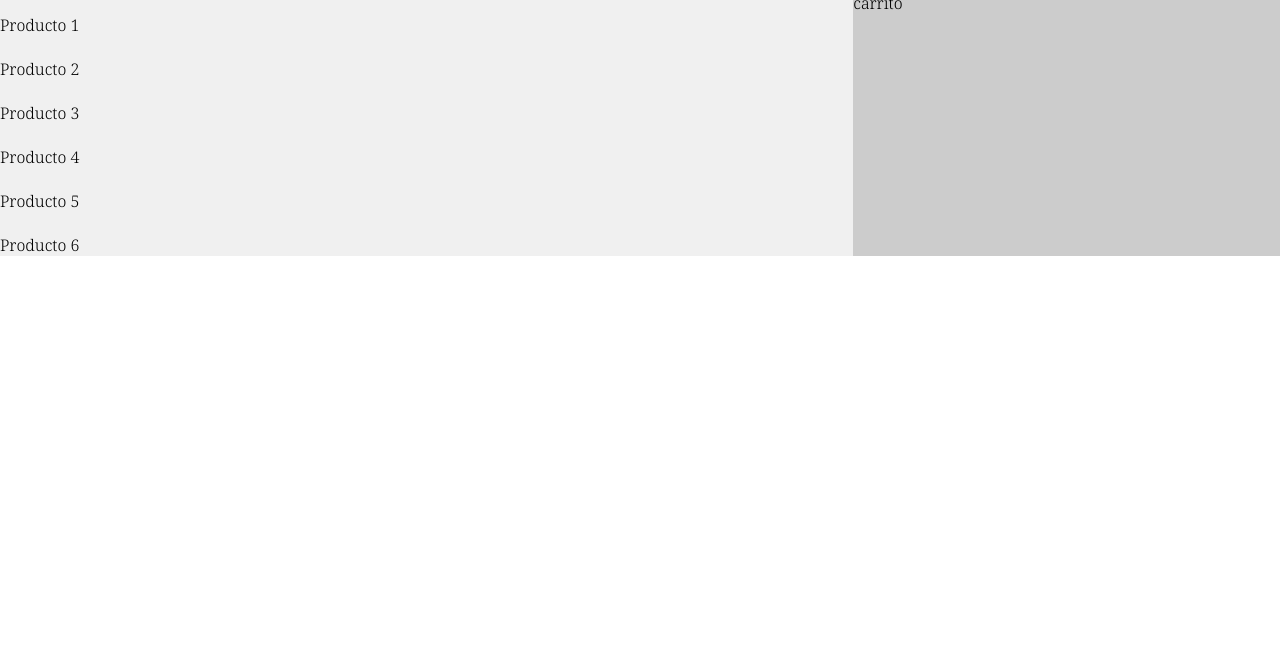
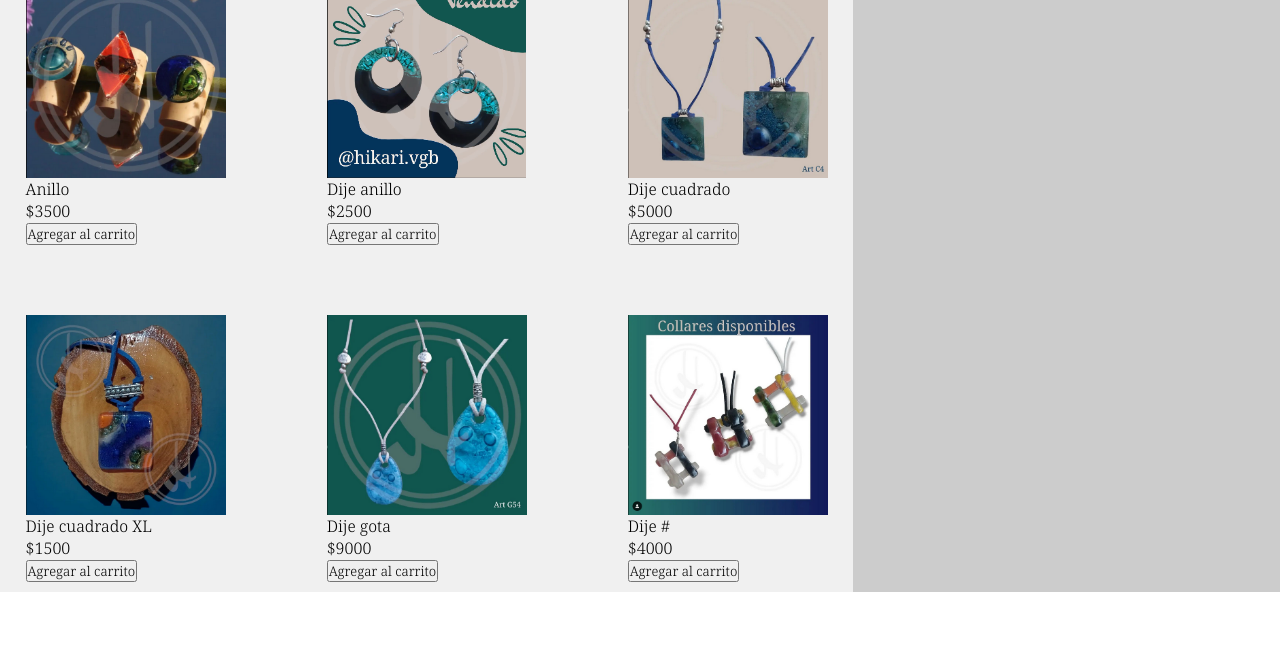
Before and after one commit to polter94/HikariVGB-Dutto, a plain HTML site: page index.html in a window 1280 px wide. Shown: the part 144-800 px from the top of the page. Drawn offline with Linux system fonts and the light colour scheme; a script that the page names is missing.

Commit message:
se avanza html y se da forma basica a la pagina

```diff
--- a/css/styles.css
+++ b/css/styles.css
@@ -14,15 +14,16 @@
     padding-left: 1rem;
     padding-right: 1rem;
     background-color: #08806c;
-    h1{
+
+    h1 {
         color: #fdbb5c;
     }
 }
 
-.cont-header img{
+.cont-header img {
     display: flex;
     size: 100%;
-    height: 15vh;
+    height: 12vh;
     overflow: hidden;
 }
 
@@ -31,21 +32,51 @@
     gap: 0.5rem 0.5rem;
     padding: 5px 8px;
     margin: 5px;
-    a{
+
+    a {
         color: #fdbb5c;
     }
 }
 
 /* BODY */
-.cont-general{
+.cont-general {
     display: grid;
     grid-template-columns: 2fr 1fr;
 }
 
-.cont-tienda{
+.cont-tienda {
     background-color: #f0f0f0;
+    display: grid;
+    grid-template-columns: 1fr 1fr 1fr;
+
+    align-items: center;
+    justify-items: center;
+
+    /* TODO: REVISAR una vez que
+    esten agregadas las imagenes */
+    gap: 50px;
 }
 
-.cont-carrito{
+.producto-card {
+    padding: 10px;
+}
+
+.producto-img {
+    display: flex;
+    size: 100%;
+    height: 25vh;
+    overflow: hidden;
+}
+
+.cont-carrito {
     background-color: #ccc;
 }
+
+/* CLASES JS */
+
+.sin-stock {
+    p {
+        color: red;
+        text-decoration: line-through;
+    }
+}
--- a/index.html
+++ b/index.html
@@ -31,33 +31,45 @@
 
         <div class="cont-tienda">
             <div class="producto-card">
-                <img src="" alt="" class="producto-img">
-                <p>Producto 1</p>
+                <img src="./img/productos/anillo.png" alt="" class="producto-img">
+                <p>Anillo</p>
+                <p>$3500</p>
+                <button type="button">Agregar al carrito</button>
             </div>
 
             <div class="producto-card">
-                <img src="" alt="" class="producto-img">
-                <p>Producto 2</p>
+                <img src="./img/productos/dije-anillo.png" alt="" class="producto-img">
+                <p>Dije anillo</p>
+                <p>$2500</p>
+                <button type="button">Agregar al carrito</button>
             </div>
 
             <div class="producto-card">
-                <img src="" alt="" class="producto-img">
-                <p>Producto 3</p>
+                <img src="./img/productos/dije-cuadrado.png" alt="" class="producto-img">
+                <p>Dije cuadrado</p>
+                <p>$5000</p>
+                <button type="button">Agregar al carrito</button>
             </div>
 
             <div class="producto-card">
-                <img src="" alt="" class="producto-img">
-                <p>Producto 4</p>
+                <img src="./img/productos/dije-cuadradoxl.png" alt="" class="producto-img">
+                <p>Dije cuadrado XL</p>
+                <p>$1500</p>
+                <button type="button">Agregar al carrito</button>
             </div>
 
             <div class="producto-card">
-                <img src="" alt="" class="producto-img">
-                <p>Producto 5</p>
+                <img src="./img/productos/dije-gota.png" alt="" class="producto-img">
+                <p>Dije gota</p>
+                <p>$9000</p>
+                <button type="button">Agregar al carrito</button>
             </div>
 
             <div class="producto-card">
-                <img src="" alt="" class="producto-img">
-                <p>Producto 6</p>
+                <img src="./img/productos/dije-pound.png" alt="" class="producto-img">
+                <p>Dije #</p>
+                <p>$4000</p>
+                <button type="button">Agregar al carrito</button>
             </div>
         </div>
 
--- a/main.js
+++ /dev/null
@@ -1,6 +0,0 @@
-//DOM       clase 9
-
-//EVENTOS   clase 10
-
-let boton = document.getElementById("boton");
-boton.addEventListener("mouseup", () => console.log("mouseup"));
```
Also changed, not shown: img/productos/anillo.png (added), img/productos/dije-anillo.png (added), img/productos/dije-cuadrado.png (added), img/productos/dije-cuadradoxl.png (added), img/productos/dije-gota.png (added), img/productos/dije-pound.png (added).
